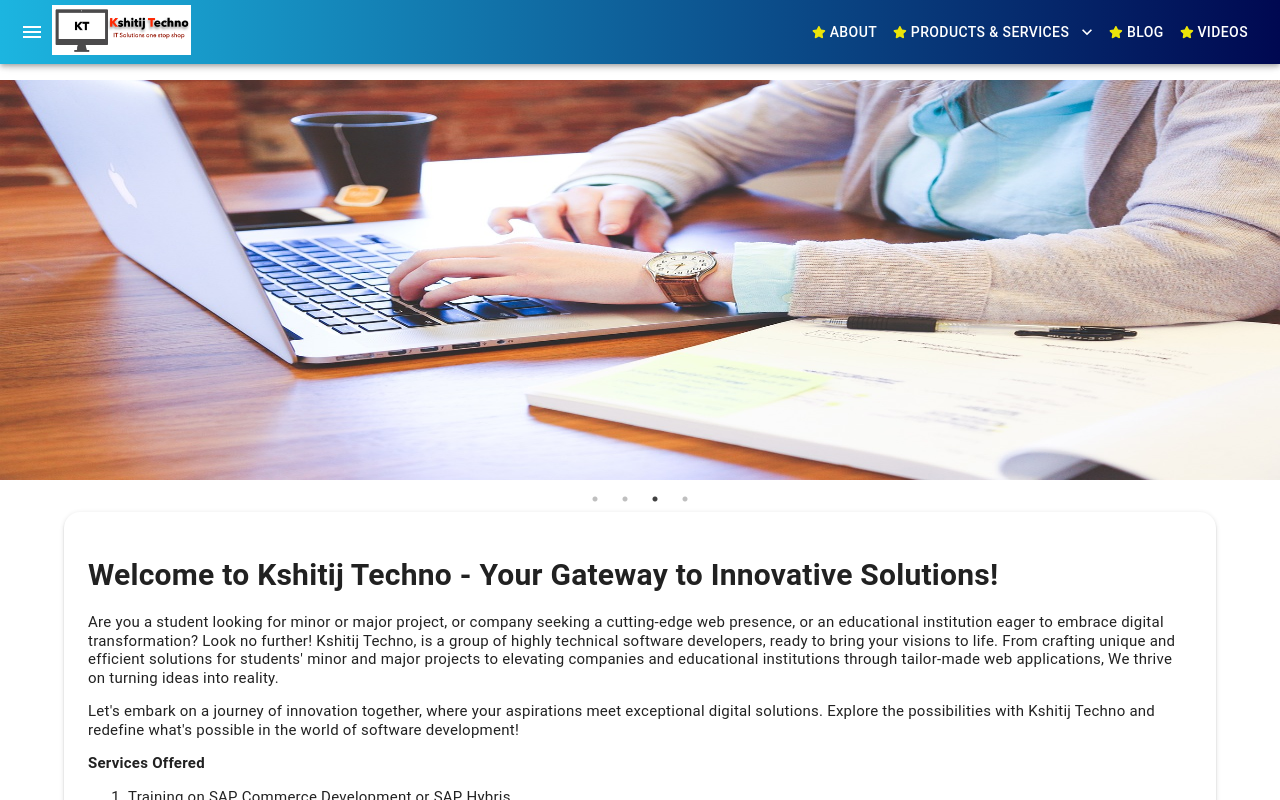
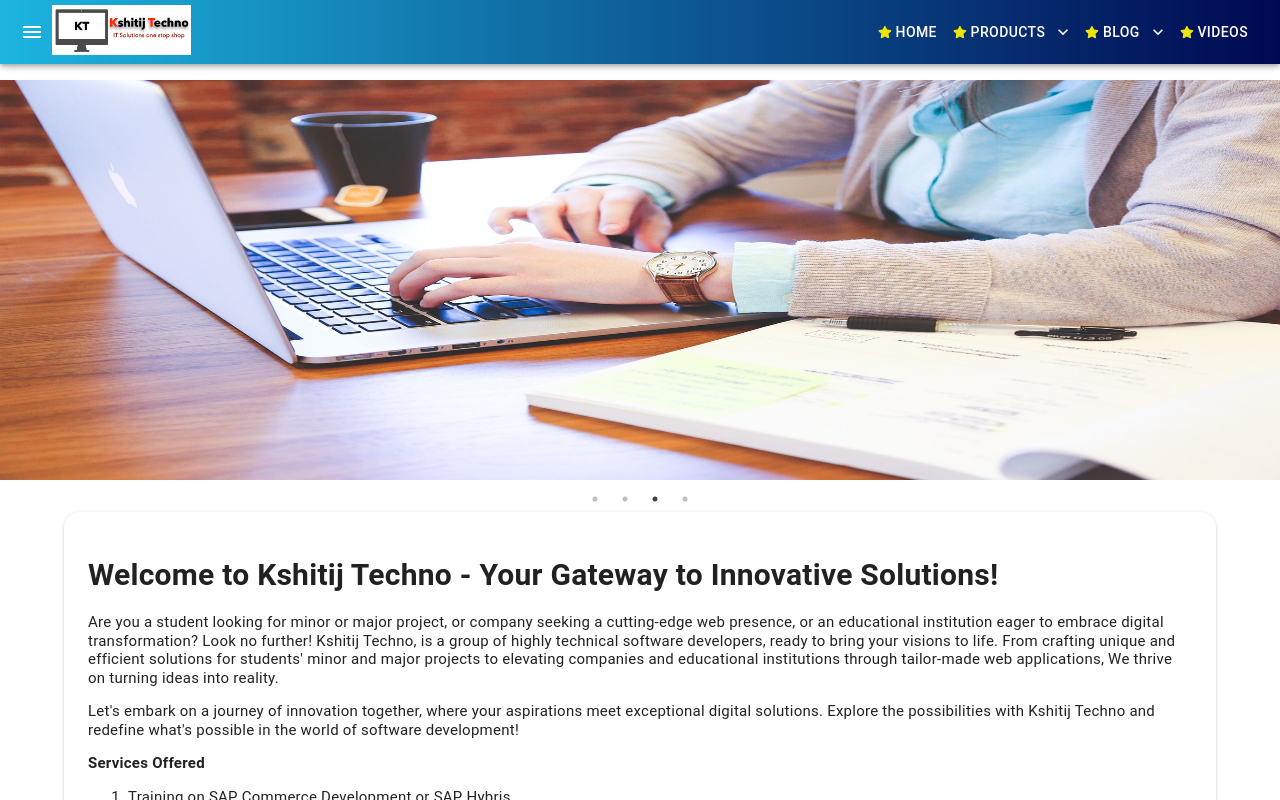
Before and after one commit to kshitijtechno/kshitijtechno.github.io, a React (Create React App) app: page / in a window 1280 px wide. Shown: the top 800 px of the page. Built offline with nearby package versions, Linux system fonts and the light colour scheme; no server answers.

Commit message:
added java section in blog

```diff
--- a/src/App.js
+++ b/src/App.js
@@ -4,7 +4,8 @@ import { HashRouter as Router, Route, Routes, Navigate } from 'react-router-dom'
 import AboutUs from './Home';
 import ContactUs from './ContactUs';
 import Videos from './Videos';
-import Blog from './Blog';
+import Hybris from './Blog/Hybris';
+import Java from './Blog/Java';
 import Disclaimer from './Disclaimer';
 import Layout from './Layout';
 import ReactGA from 'react-ga4';
@@ -18,8 +19,9 @@ function App() {
 
           <Routes>
             <Route path="/" element={<div className="content"><AboutUs /></div>} />
+            <Route path="/blog/hybris" element={<div className="content"><Hybris /></div>} />
+            <Route path="/blog/java" element={<div className="content"><Java /></div>} />
              <Route path="/contactus" element={<div className="content"><ContactUs /></div>} />
-             <Route path="/blog" element={<div className="content"><Blog /></div>} />
             <Route path="/videos" element={<div className="content"><Videos /></div>} />
             <Route path="/disclaimer" element={<div className="content"><Disclaimer /></div>} />
             {/*<Route path="/signup" element={<div className="content"><SignUp /></div>} />
--- a/src/AppNavBar.js
+++ b/src/AppNavBar.js
@@ -21,9 +21,11 @@ import Menu from '@mui/material/Menu';
 import MenuItem from '@mui/material/MenuItem';
 import KeyboardArrowDownIcon from '@mui/icons-material/KeyboardArrowDown';
 
-
 const AppNavBar = () => {
   const [drawerOpen, setDrawerOpen] = React.useState(false);
+  const [productMenuOpen, setProductMenuOpen] = React.useState(null);
+  //const [servicesMenuOpen, setServicesMenuOpen] = React.useState(null);
+  const [hybrisMenuOpen, setHybrisMenuOpen] = React.useState(null);
 
   const toggleDrawer = (open) => (event) => {
     if (
@@ -32,7 +34,6 @@ const AppNavBar = () => {
     ) {
       return;
     }
-
     setDrawerOpen(open);
   };
 
@@ -42,16 +43,12 @@ const AppNavBar = () => {
     navigate('/');
   };
 
-  const [anchorEl, setAnchorEl] = React.useState(null);
-  const open = Boolean(anchorEl);
-  const showOption = (showOrHide) => (event) => {
-    if(showOrHide === true)
-    {
-      setAnchorEl(event.currentTarget);
-    }
+  const handleMenuOpen = (menu, anchorElSetter) => (event) => {
+    anchorElSetter(event.currentTarget);
   };
-  const handleClose = () => {
-    setAnchorEl(null);
+
+  const handleMenuClose = (anchorElSetter) => {
+    anchorElSetter(null);
   };
 
   return (
@@ -101,39 +98,66 @@ const AppNavBar = () => {
               <FontAwesomeIcon icon={faStar} size="sm" style={{ color: "#ece509" }} />&nbsp;
               {config.menuItem1}
             </Button>
-            <Button color="inherit"  onMouseEnter={showOption(true)} id="basic-button"
-        aria-controls={open ? 'basic-menu' : undefined}
-        aria-haspopup="true"
-        aria-expanded={open ? 'true' : undefined}
-        endIcon={<KeyboardArrowDownIcon />}>
+            <Button
+              color="inherit"
+              onClick={handleMenuOpen('product', setProductMenuOpen)}
+              id="product-menu"
+              aria-controls={productMenuOpen ? 'product-basic-menu' : undefined}
+              aria-haspopup="true"
+              aria-expanded={productMenuOpen ? 'true' : undefined}
+              endIcon={<KeyboardArrowDownIcon />}
+            >
               <FontAwesomeIcon icon={faStar} size="sm" style={{ color: "#ece509" }} />&nbsp;
               {config.menuItem2}
             </Button>
             <Menu
-              id="basic-menu"
-              anchorEl={anchorEl}
-              open={open}
-              onClose={handleClose}
+              id="product-basic-menu"
+              anchorEl={productMenuOpen}
+              open={Boolean(productMenuOpen)}
+              onClose={() => handleMenuClose(setProductMenuOpen)}
               MenuListProps={{
-                'aria-labelledby': 'basic-button',
+                'aria-labelledby': 'product-menu',
               }}
             >
-              <MenuItem onClick={handleClose}>
+              <MenuItem onClick={() => handleMenuClose(setProductMenuOpen)}>
                 <Button color="inherit" component={Link} to="/products">
-                Products
-                </Button>
-              </MenuItem>
-              <MenuItem onClick={handleClose}>
-                <Button color="inherit" component={Link} to="/services">
-                Services
+                  Products
                 </Button>
               </MenuItem>
             </Menu>
-            <Button color="inherit" component={Link} to="/blog" onClick={toggleDrawer(false)}>
+            <Button
+              color="inherit"
+              onClick={handleMenuOpen('hybris', setHybrisMenuOpen)}
+              id="hybris-menu"
+              aria-controls={hybrisMenuOpen ? 'hybris-basic-menu' : undefined}
+              aria-haspopup="true"
+              aria-expanded={hybrisMenuOpen ? 'true' : undefined}
+              endIcon={<KeyboardArrowDownIcon />}
+            >
               <FontAwesomeIcon icon={faStar} size="sm" style={{ color: "#ece509" }} />&nbsp;
               {config.menuItem3}
             </Button>
-            <Button color="inherit" component={Link} to="/videos" onClick={toggleDrawer(false)}>
+            <Menu
+              id="hybris-basic-menu"
+              anchorEl={hybrisMenuOpen}
+              open={Boolean(hybrisMenuOpen)}
+              onClose={() => handleMenuClose(setHybrisMenuOpen)}
+              MenuListProps={{
+                'aria-labelledby': 'hybris-menu',
+              }}
+            >
+              <MenuItem onClick={() => handleMenuClose(setHybrisMenuOpen)}>
+                <Button color="inherit" component={Link} to="/blog/hybris">
+                  Hybris
+                </Button>
+              </MenuItem>
+              <MenuItem onClick={() => handleMenuClose(setHybrisMenuOpen)}>
+                <Button color="inherit" component={Link} to="/blog/java">
+                  Java
+                </Button>
+              </MenuItem>
+            </Menu>
+            <Button color="inherit" component={Link} to="/videos">
               <FontAwesomeIcon icon={faStar} size="sm" style={{ color: "#ece509" }} />&nbsp;
               {config.menuItem4}
             </Button>
--- a/src/Blog.js
+++ /dev/null
@@ -1,37 +0,0 @@
-import { Container, Paper } from '@mui/material';
-import config from './config';
-import MediaCard from './MediaCard';
-import TrackPageAnalytics from './TrackPageAnalytics';
-import CodeSnippet from './CodeSnippet';
-
-
-const Blog = () => {
-    return (
-        <div>
-          <TrackPageAnalytics pagename="Blog"/>
-            <Container maxWidth="lg" sx={{ marginTop: 4 }}>
-              <Paper elevation={2} sx={{ padding: 3, borderRadius: 4 }}>
-              <MediaCard
-                content="SAP Commerce cloud interview questions"
-                cardStyle={{ maxWidth: '100%', backgroundColor: '#1CB5E0', textAlign:'center' }}
-                />
-              {config.blog_questionAnswer.map((data, index) => (
-                  <div key={index}>
-                    <h3>{index}) {data.question}</h3>
-                    <p dangerouslySetInnerHTML={{ __html: data.answer }}></p>
-                    {data.code && (
-                      <CodeSnippet language="javascript" code={data.code} />
-                    )}
-                  </div>
-                ))}
-                {/* <div>
-                <CodeSnippet language="javascript" code={exampleCode} />
-                </div> */}
-
-              </Paper>
-            </Container>
-        </div>
-    );
-}
-
-export default Blog;
--- /dev/null
+++ b/src/Blog/Hybris.js
@@ -0,0 +1,42 @@
+import { Container, Paper } from '@mui/material';
+import TrackPageAnalytics from '../TrackPageAnalytics';
+import HybrisLocalSetupGuide from './HybrisLocalSetupGuide';
+import HybrisInterview from './HybrisInterview';
+
+const Blog = () => {
+  const scrollToSection = (id, event) => {
+    event.preventDefault();
+    const element = document.getElementById(id);
+    if (element) {
+      element.scrollIntoView({ behavior: 'smooth' });
+    }
+  };
+    return (
+        <div>
+          <TrackPageAnalytics pagename="Hybris"/>
+            <Container maxWidth="lg" sx={{ marginTop: 4 }}>
+              <Paper elevation={2} sx={{ padding: 3, borderRadius: 4 }}>
+              <nav>
+                  <ul>
+                    <li>
+                      <a href="#hybris-interview" onClick={(e) => scrollToSection('hybris-interview', e)}>
+                        Hybris Interview Questions and Answers
+                      </a>
+                    </li>
+                    <li>
+                      <a href="#hybris-local" onClick={(e) => scrollToSection('hybris-local', e)}>
+                        Hybris local setup guide
+                      </a>
+                    </li>
+                  </ul>
+                </nav>
+                <HybrisInterview/>
+                <HybrisLocalSetupGuide/>
+
+              </Paper>
+            </Container>
+        </div>
+    );
+}
+
+export default Blog;
--- /dev/null
+++ b/src/Blog/HybrisInterview.js
@@ -0,0 +1,27 @@
+import * as React from 'react';
+import MediaCard from '../MediaCard';
+import config from '../config';
+import CodeSnippet from '../CodeSnippet';
+
+
+
+function HybrisInterview() {
+  return (
+    <div id="hybris-interview">
+                <MediaCard
+                  content="SAP Commerce cloud interview questions"
+                  cardStyle={{ maxWidth: '100%', backgroundColor: '#1CB5E0', textAlign:'center' }}
+                  />
+                {config.blog_questionAnswer.map((data, index) => (
+                    <div key={index}>
+                      <h3>{index}) {data.question}</h3>
+                      <p dangerouslySetInnerHTML={{ __html: data.answer }}></p>
+                      {data.code && (
+                        <CodeSnippet language="javascript" code={data.code} />
+                      )}
+                    </div>
+                  ))}
+                </div>
+  );
+}
+export default HybrisInterview;
--- /dev/null
+++ b/src/Blog/HybrisLocalSetupGuide.js
@@ -0,0 +1,18 @@
+import * as React from 'react';
+import MediaCard from '../MediaCard';
+
+//import config from '../config';
+//import CodeSnippet from '../CodeSnippet';
+
+
+function HybrisLocalSetupGuide() {
+  return (
+    <div id="hybris-local">
+        <MediaCard
+        content="How to setup SAP commerce cloud in local system for development"
+        cardStyle={{ maxWidth: '100%', backgroundColor: '#1CB5E0', textAlign:'center' }}
+        />
+    </div>
+  );
+}
+export default HybrisLocalSetupGuide;
--- /dev/null
+++ b/src/Blog/Java.js
@@ -0,0 +1,35 @@
+import { Container, Paper } from '@mui/material';
+import TrackPageAnalytics from '../TrackPageAnalytics';
+import JavaInterview from './JavaInterview';
+
+const Java = () => {
+  const scrollToSection = (id, event) => {
+    event.preventDefault();
+    const element = document.getElementById(id);
+    if (element) {
+      element.scrollIntoView({ behavior: 'smooth' });
+    }
+  };
+    return (
+        <div>
+          <TrackPageAnalytics pagename="Java"/>
+            <Container maxWidth="lg" sx={{ marginTop: 4 }}>
+              <Paper elevation={2} sx={{ padding: 3, borderRadius: 4 }}>
+              <nav>
+                  <ul>
+                    <li>
+                      <a href="#java-interview" onClick={(e) => scrollToSection('java-interview', e)}>
+                        Java Interview Questions and Answers
+                      </a>
+                    </li>
+                  </ul>
+                </nav>
+                <JavaInterview/>
+
+              </Paper>
+            </Container>
+        </div>
+    );
+}
+
+export default Java;
--- /dev/null
+++ b/src/Blog/JavaInterview.js
@@ -0,0 +1,19 @@
+import * as React from 'react';
+import MediaCard from '../MediaCard';
+//import config from '../config';
+//import CodeSnippet from '../CodeSnippet';
+
+
+
+function JavaInterview() {
+  return (
+    <div id="java-interview">
+                <MediaCard
+                  content="Java interview questions and answers"
+                  cardStyle={{ maxWidth: '100%', backgroundColor: '#1CB5E0', textAlign:'center' }}
+                  />
+                Work is in progress. Thanks for visiting.
+                </div>
+  );
+}
+export default JavaInterview;
--- a/src/config.js
+++ b/src/config.js
@@ -1,7 +1,7 @@
 const config = {
     siteName: "Kshitij Techno",
-    menuItem1: "About",
-    menuItem2: "Products & Services",
+    menuItem1: "Home",
+    menuItem2: "Products",
     menuItem3: "Blog",
     menuItem4: "Videos",
     contact: "Contact",
```
